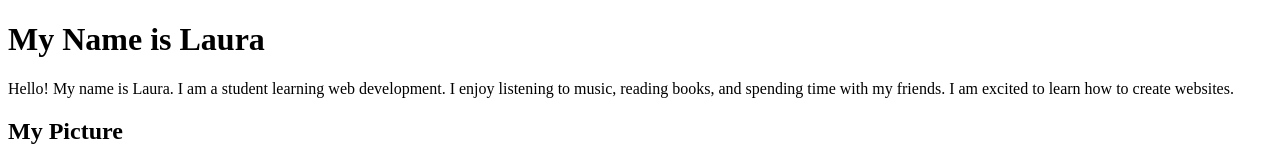
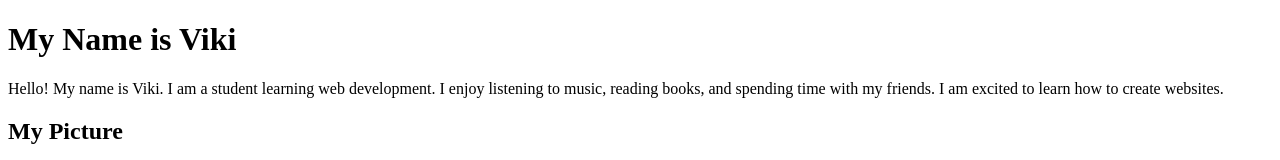
Before and after one commit to mermaid-godmother/HTML--workshop-1, a plain HTML site: page index.html in a window 1280 px wide. Shown: the top 160 px of the page. Drawn offline with Linux system fonts and the light colour scheme.

Commit message:
Change name from Laura to Viki in index.html

```diff
--- a/index.html
+++ b/index.html
@@ -11,10 +11,10 @@
 
     <!-- TASK 1: Basic HTML Page -->
 
-    <h1>My Name is Laura</h1>
+    <h1>My Name is Viki</h1>
 
     <p>
-        Hello! My name is Laura.
+        Hello! My name is Viki.
         I am a student learning web development.
         I enjoy listening to music, reading books,
         and spending time with my friends.
```
